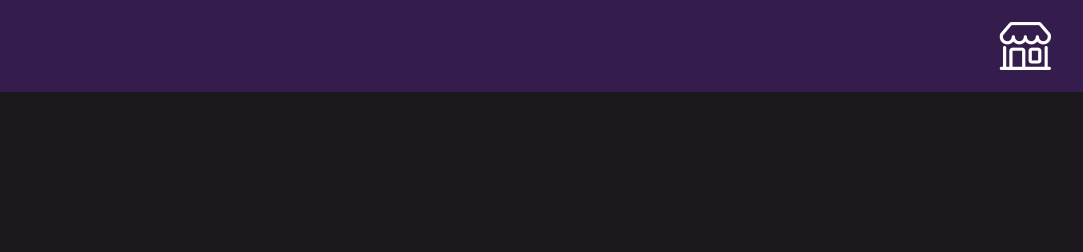
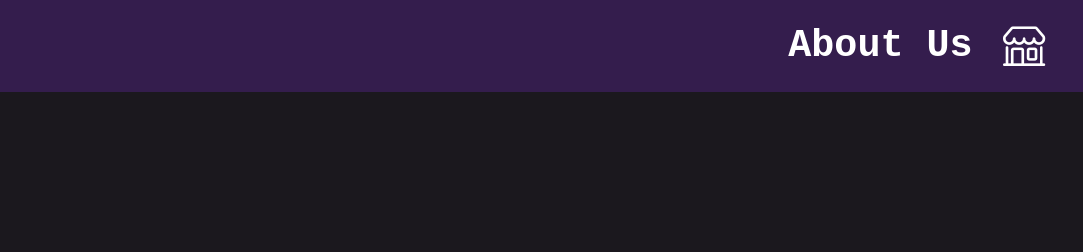
Before and after one commit to notRaihan/equipify, a plain HTML site: page index.html in a window 1280 px wide. In both pictures the pointer is over the item 1230 px from the left and 45 px from the top of the page. Shown: the top 252 px of the page, 197-1280 px from the left. Drawn offline with nearby package versions, Linux system fonts and the light colour scheme; a web font is replaced by a local one.

Commit message:
added 'about us' menu in navigation

```diff
--- a/index.html
+++ b/index.html
@@ -26,6 +26,7 @@
             <nav>
                 <ul>
                     <li><a href="#product"><i class="bi bi-shop"></i></a></li>
+                    <li><a href="#about">About Us</a></li>
                 </ul>
             </nav>
         </header>
@@ -159,7 +160,7 @@
 
             <!-- ABOUT US SECTION -->
 
-            <section class="about-us">
+            <section class="about-us" id="about">
                 <div class="content-container">
                     <div class="about-title"><h2>about us</h2></div>
                     <div class="about-content">
--- a/style.css
+++ b/style.css
@@ -57,12 +57,6 @@ header .logo-header a:hover {
     transform: scale(1.1);
     transition: transform 0.2s ease-in-out;
 }
-
-header nav ul a:hover {
-    margin-right: var(--space-xs);
-    transition: margin-right 0.2s ease-in-out;
-}
-
 header .logo-header .logo-text {
     font-family: var(--font-logo);
     font-weight: 600;
@@ -81,10 +75,28 @@ nav ul {
     margin: 0;
     list-style-type: none;
     padding: 0;
+    display: flex;
+    align-items: center;
+    flex-direction: row-reverse;
 }
+nav li {
+    margin: 0 var(--space-md);
+    font-size: 1.5rem;
+    font-weight: 600;
+}
+header nav ul li:hover {
+    transform: scale(1.1);
+    transition: transform 0.2s ease-in-out;
+}
+
+
 nav li a{
     font-size: 1.6em;
     color: white;
+    text-decoration: none;
+}
+nav li:nth-child(2) {
+    font-family: var(--font-heading);
 }
 
 /* SLIDE ONE STYLING */
@@ -840,12 +852,9 @@ footer div.products a {
     letter-spacing: 0.15em;
 }
 
-footer .social-media_list li a:hover {
-    font-size: 1.5rem;
-    margin: var(--space-xs);
-
-    transition: margin 0.2s ease-in-out;
-    transition: font-size 0.2s ease-in-out;
+footer .social-media_list li:hover {
+    transform: scale(1.2);
+    transition: transform 0.2s ease-in-out;
 }
 
 footer div.products a:hover {
```
